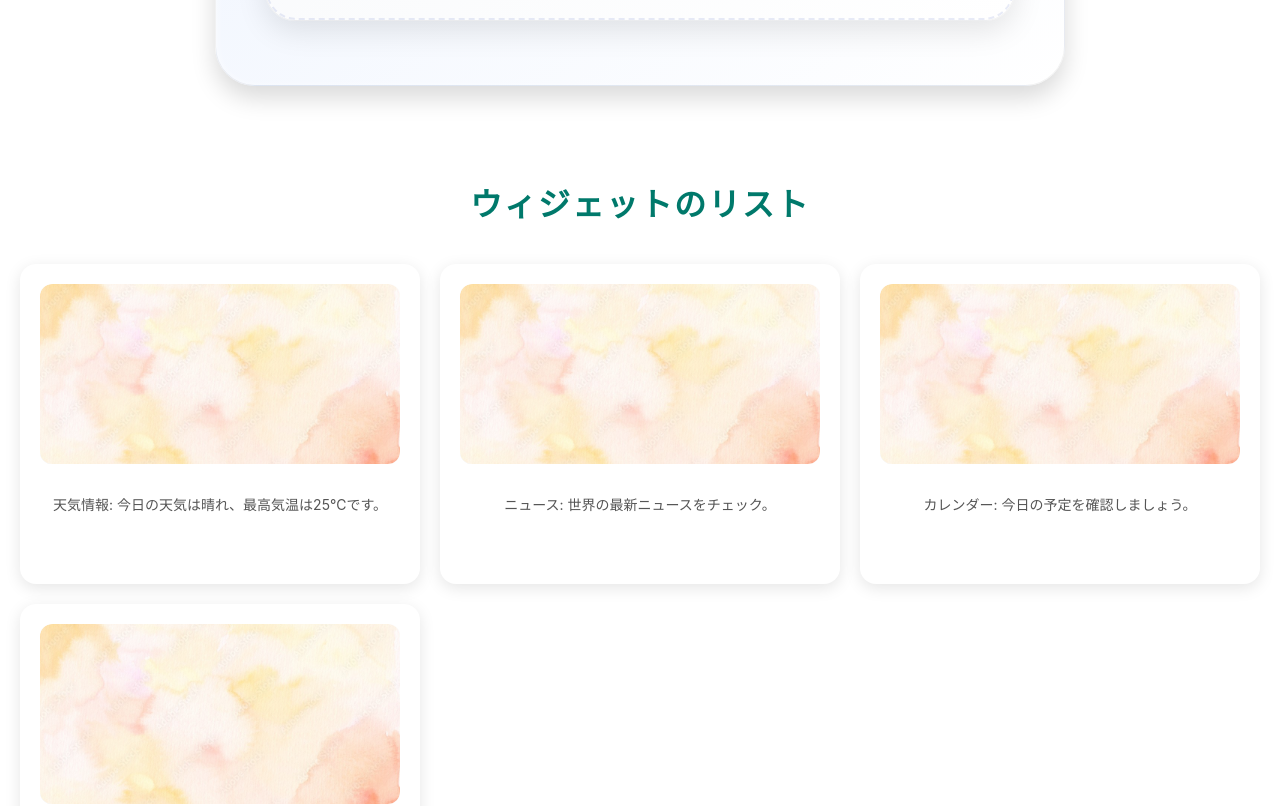
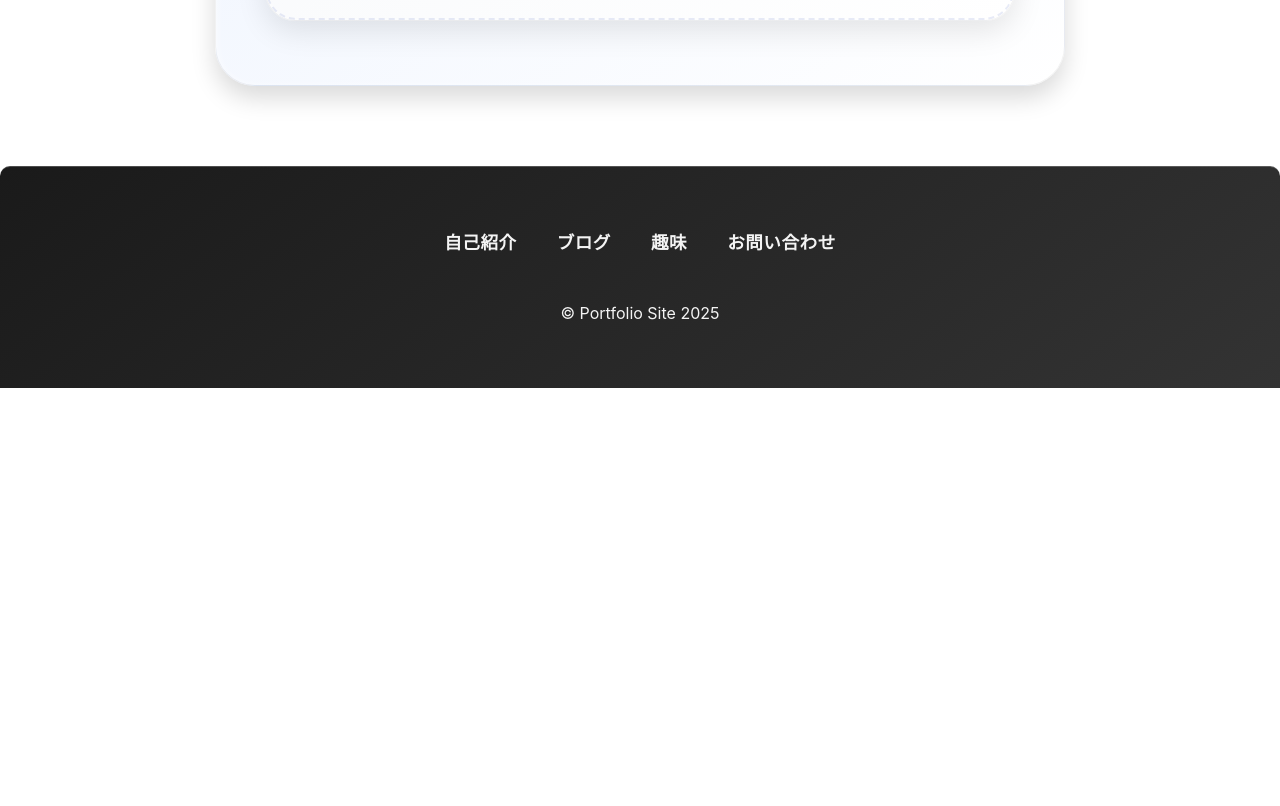
Before and after one commit to KTCume/react-next-portfolio, a Next.js app: page /about-me in a window 1280 px wide. Shown: the part 719-1525 px from the top of the page. After the commit the page ends 1107 px from the top, so only its background shows below. Built offline with nearby package versions, Linux system fonts and the light colour scheme.

Commit message:
ウィジェット配置ページ変更

```diff
--- a/app/about-me/page.tsx
+++ b/app/about-me/page.tsx
@@ -1,5 +1,5 @@
 import styles from "./page.module.css";
-import Widgets from "../_components/Widgets";
+
 
 export default function Page() {
     return (
@@ -15,9 +15,7 @@ export default function Page() {
                 </ul>
             </section>
 
-            <section className={styles.widgetsSection}>
-                <Widgets />
-            </section>
+
         </div>
     );
 }
--- a/app/page.tsx
+++ b/app/page.tsx
@@ -4,6 +4,7 @@ import { getNewsList } from "@/app/_libs/microcms";
 import { TOP_NEWS_LIMIT } from "@/app/_constants";
 import NewsList from "@/app/_components/NewsList";
 import ButtonLink from "@/app/_components/ButtonLink";
+import Widgets from "./_components/Widgets";
 
 export default async function Home() {
   const data = await getNewsList({
@@ -45,6 +46,9 @@ export default async function Home() {
           <ButtonLink href="/about-me">プロフィールを見る</ButtonLink>
         </div>
       </section>
+      <section className={styles.widgetsSection}>
+                <Widgets />
+      </section>
     </>
   );
 }
```
